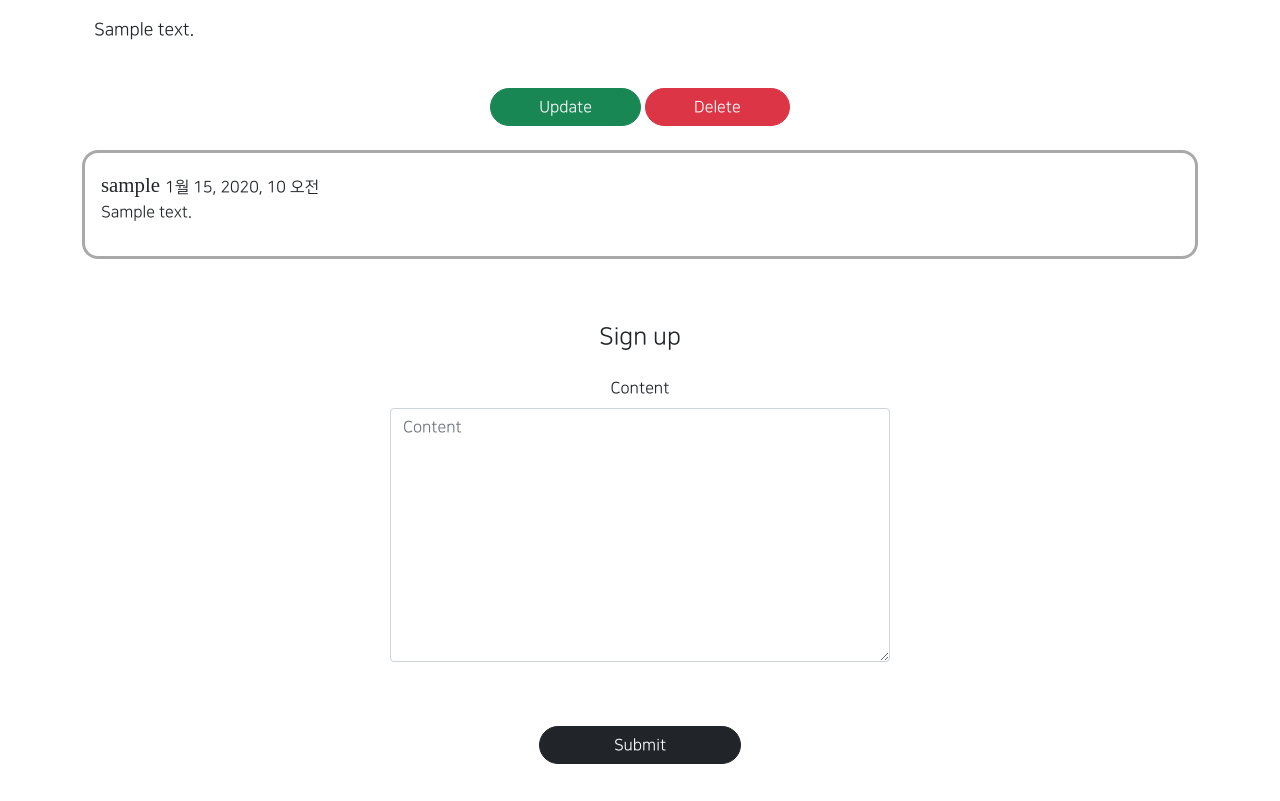
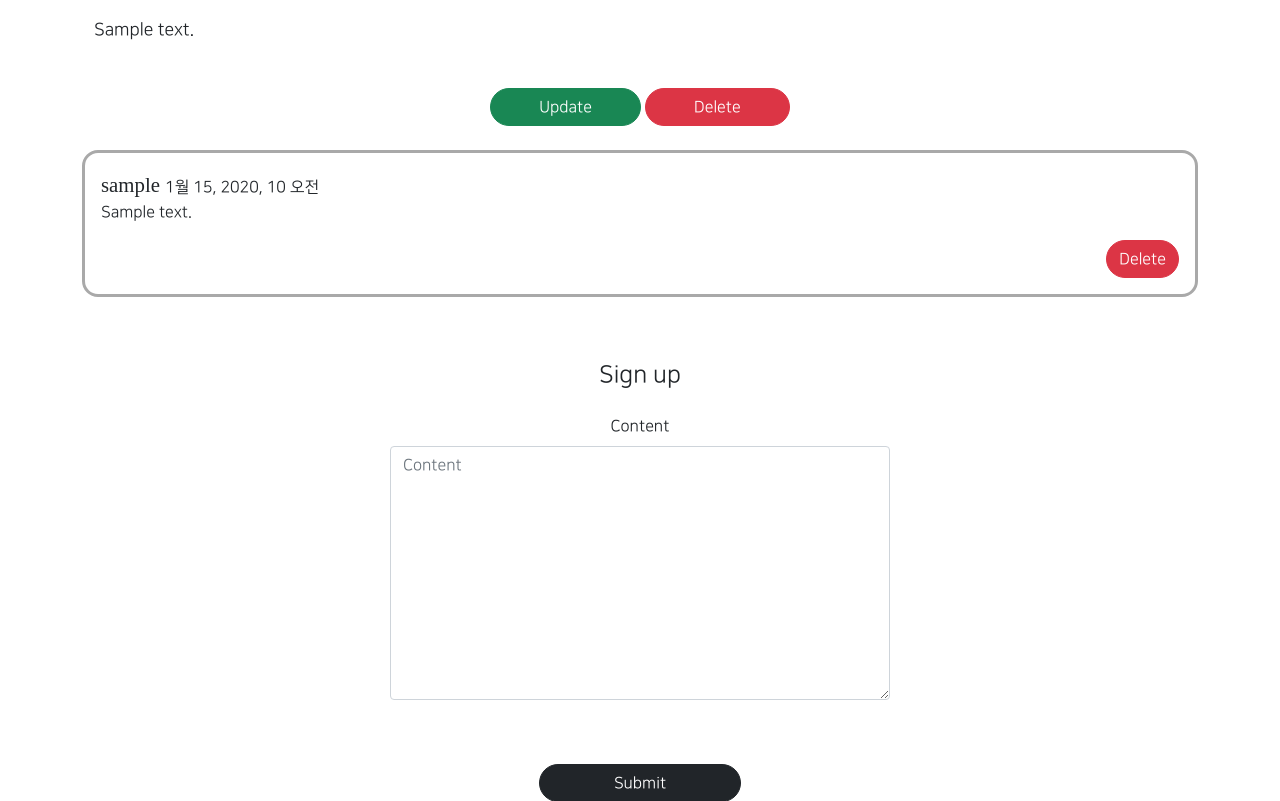
Before and after one commit to airhac/gj_web_1, a Django app: page /articles/detail/1 in a window 1280 px wide. Shown: the part 919-1720 px from the top of the page. Run offline with Django 3.2, Linux system fonts and the light colour scheme; a user stored in the database is signed in; tables that the repository leaves empty hold one stand-in row (values such as "Sample post"); grey boxes marked "Sample" are stand-in pictures; parts of the project's set-up code (start-up, migrations or seed data) failed here and were passed over; some libraries are stand-ins or nearby versions; some web fonts are replaced.

Commit message:
8/11 commit 4 1. 삭제 버튼 만들기

```diff
--- a/articleapp/templates/articleapp/detail.html
+++ b/articleapp/templates/articleapp/detail.html
@@ -49,6 +49,14 @@
                         {{ comment.content }}
                     </p>
                 </div>
+                {%if comment.writer == user %}
+                <div style="text-align: right">
+                    <a href="{% url 'commentapp:delete' pk=comment.pk %}"
+                        class="btn btn-danger rounded-pill">
+                        Delete
+                    </a>
+                </div>
+                {% endif %}
             </div>
         {% endfor %}
         {% include 'commentapp/create.html' with article=target_article %}
```
